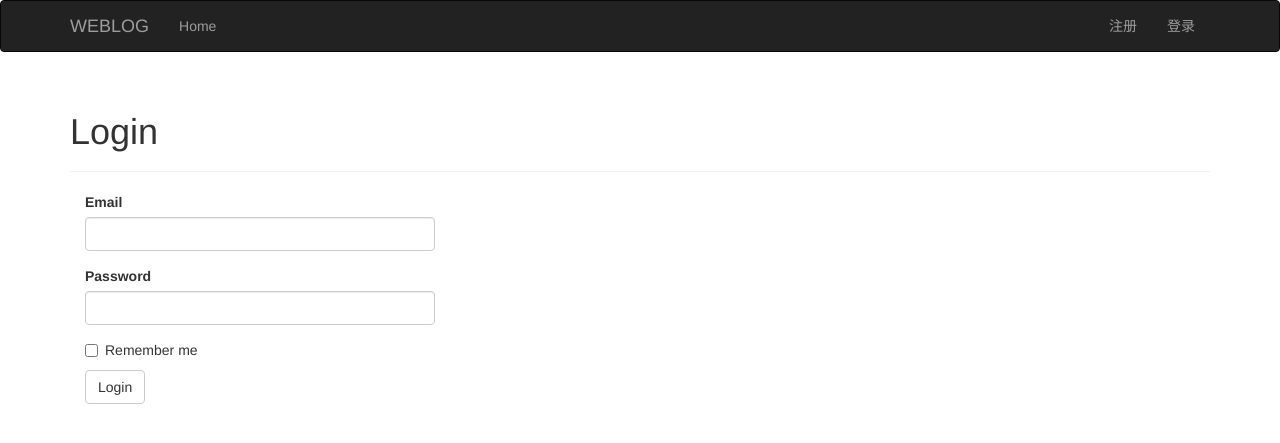
After one commit to MTlpc/WeBlog, a Flask app: page /login in a window 1280 px wide. The commit adds this page. Shown: the top 443 px of the page. Run offline with Flask 2, Linux system fonts and the light colour scheme; some libraries are stand-ins or nearby versions.

Commit message:
add login/logout

```diff
--- a/weblog/app.py
+++ b/weblog/app.py
@@ -10,6 +10,8 @@ from .configs import configs
 from .models import db, Role, User
 # 数据库迁移类
 from flask_migrate import Migrate
+# 登录功能
+from flask_login import LoginManager
 # 解决MySQL_DB不存在的问题
 import pymysql
 pymysql.install_as_MySQLdb()
@@ -30,7 +32,21 @@ def register_extensions(app):
     Moment(app)
     # 数据库迁移
     Migrate(app, db)
+    # 登录功能
+    login_manager = LoginManager()
+    login_manager.init_app(app)
 
+    # 该方法会被动执行，查找用户将其设为已登录状态
+    @login_manager.user_loader
+    def user_loader(id):
+        # 只有主键才可以使用 query.get 方法查询
+        return User.query.get(id)
+
+    # 未登录状态下访问需要登录后才能访问的页面时，自动跳转到此路由
+    login_manager.login_view = 'front.login'
+    # 提示信息的内容和类型
+    login_manager.login_message = '你需要登录之后才能访问该页面'
+    login_manager.login_message_category = 'warning'
 
 # 创建flask入口
 def create_app(config):
--- a/weblog/forms.py
+++ b/weblog/forms.py
@@ -0,0 +1,40 @@
+from flask_wtf import FlaskForm
+from wtforms import StringField, SubmitField, BooleanField, PasswordField
+from wtforms import ValidationError
+from wtforms.validators import DataRequired, Length, Email, EqualTo, Regexp
+
+from .models import db, User
+
+
+class RegisterForm(FlaskForm):
+    '''注册表单类'''
+
+    name = StringField('Name', validators=[DataRequired(), Length(3, 22),
+            # Regexp 接收三个参数，分别为正则表达式、flags 、提示信息
+            # flags 也叫作「旗标」，没有的话写为 0
+            Regexp('^\w+$', 0, 'User name must have only letters.')])
+    email = StringField('Email', validators=[DataRequired(), Email()])
+    password = PasswordField('Password', validators=[DataRequired(),
+            Length(3, 32)])
+    repeat_password = PasswordField('Repeat Password', validators=[
+            DataRequired(), EqualTo('password')])
+    submit = SubmitField('Register')
+
+    def validate_email(self, field):
+        if User.query.filter_by(email=field.data).first():
+            raise ValidationError('Email already registered.')
+
+    def validate_name(self, field):
+        if User.query.filter_by(name=field.data).first():
+            raise ValidationError('Name already registered.')
+
+
+class LoginForm(FlaskForm):
+    '''登录表单类'''
+
+    email = StringField('Email', validators=[DataRequired(), Length(6, 64),
+            Email()])
+    password = PasswordField('Password', validators=[DataRequired(),
+            Length(3, 32)])
+    remember_me = BooleanField('Remember me')
+    submit = SubmitField('Login')
--- a/weblog/handlers/front.py
+++ b/weblog/handlers/front.py
@@ -1,6 +1,10 @@
-from flask import Blueprint
-from flask import render_template
 from datetime import datetime
+from flask import Blueprint, url_for, redirect, flash, abort, request, session
+from flask import render_template, current_app, make_response
+from flask_login import login_required, login_user, logout_user, current_user
+
+from ..forms import RegisterForm, LoginForm
+from ..models import db, User
 
 
 # 创建蓝图
@@ -14,6 +18,48 @@ def index():
     return render_template('index.html', date_time=date_time)
 
 
+# 注册函数
+@front.route('/register', methods=['POST', 'GET'])
+def register():
+    '''用户注册'''
+    form = RegisterForm()
+    if form.validate_on_submit():
+        user = User(name=form.name.data, email=form.email.data,
+                password=form.password.data)
+        db.session.add(user)
+        db.session.commit()
+        flash('你已经注册成功，请登录', 'success')
+        # 重定向到登录页面
+        return redirect(url_for('.login'))
+    return render_template('register.html', form=form)
+
+
+# 登录函数
+@front.route('/login', methods=['POST', 'GET'])
+def login():
+    '''用户登录'''
+    if current_user.is_authenticated:
+        flash('你已经处于登录状态。', 'info')
+        return redirect(url_for('.index'))
+    form = LoginForm()
+    if form.validate_on_submit():
+        user = User.query.filter_by(email=form.email.data).first()
+        if user and user.verify_password(form.password.data):
+            login_user(user, form.remember_me.data)
+            flash('你已经登录成功，{}！'.format(user.name), 'success')
+            return redirect(url_for('.index'))
+        flash('邮箱或密码错误', 'warning')
+    return render_template('login.html', form=form)
+
+
+# 退出登录
+@front.route('/logout')
+def logout():
+    '''退出登录'''
+    logout_user()
+    flash('你已经退出登录', 'info')
+    return redirect(url_for('.index'))
+
 # 这里使用的是 app_errorhandler ，它使得该函数对全应用中的视图函数均有效
 @front.app_errorhandler(404)
 def page_not_found(e):
--- a/weblog/templates/base.html
+++ b/weblog/templates/base.html
@@ -26,18 +26,65 @@
           <a class="navbar-brand" href="/">WEBLOG</a>
         </div>
         <!-- 导航栏左侧的网站标识 END -->
-        <!-- 导航栏左侧的按钮 START -->
         <div class="navbar-collapse collapse">
+          <!-- 导航栏左侧的按钮 START -->
           <ul class="nav navbar-nav">
             <li><a href="/">Home</a></li>
           </ul>
+          <!-- 导航栏左侧的按钮 END -->
+          <!-- 导航栏右侧的下拉菜单 START -->
+          <ul class="nav navbar-nav navbar-right">
+            <!-- current_user 是默认存在的，它是 AnonymousUserMixin 类的实例
+                   它的 is_authenticated 属性值为 False ，因为这是个匿名用户对象
+                   有用户登录后，该变量为用户对象，is_authenticated 属性值为 True -->
+            {% if not current_user.is_authenticated %}
+            <li><a href="{{ url_for('front.register') }}">注册</a></li>
+            <li><a href="{{ url_for('front.login') }}">登录</a></li>
+            {% else %}
+            <li class="dropdown">
+              <a
+                href="#"
+                class="dropdown-toggle"
+                data-toggle="dropdown"
+                role="button"
+                aria-haspopup="true"
+                aria-expanded="false"
+              >
+                {{ current_user.name }}<span class="caret"></span
+              ></a>
+              <ul class="dropdown-menu">
+                <li>
+                  <a href="{#{ url_for('user.index', name=current_user.name) }#}">
+                    个人主页</a
+                  >
+                </li>
+                <li role="separator" class="divider"></li>
+                <li>
+                  <a href="{#{ url_for('user.change_password') }#}"> 修改密码</a>
+                </li>
+                <li role="separator" class="divider"></li>
+                <li><a href="/logout">退出登录</a></li>
+              </ul>
+              {% endif %}
+            </li>
+          </ul>
+
+          <!-- 导航栏右侧的下拉菜单 END -->
         </div>
-        <!-- 导航栏左侧的按钮 END -->
       </div>
     </div>
     {% endblock %}
     {% block content %}
     <div class="container">
+        <!-- 显示页面顶部的 flash 消息 START -->
+      {% for category, message in get_flashed_messages(with_categories=true) %}
+        <div class="alert alert-{{ category }} alert-dismissble" role="alert">
+          <button type="button" class="close" data-dismiss="alert">&times;</button>
+          {{ message }}
+        </div>
+      {% endfor %}
+      <!-- 显示页面顶部的 flash 消息 END -->
+
       {% block page_content %}
       {% endblock %}
     </div>
--- /dev/null
+++ b/weblog/templates/login.html
@@ -0,0 +1,13 @@
+{% extends 'base.html' %}
+{% from 'bootstrap/wtf.html' import quick_form %}
+
+{% block title %}Login{% endblock %}
+
+{% block page_content %}
+  <div class='page-header'>
+    <h1>Login</h1>
+  </div>
+  <div class='col-md-4'>
+    {{ quick_form(form) }}
+  </div>
+{% endblock %}
```
Also changed, not shown: weblog/models.py (+5 -2 lines), weblog/templates/register.html (added, +13 -0 lines).
